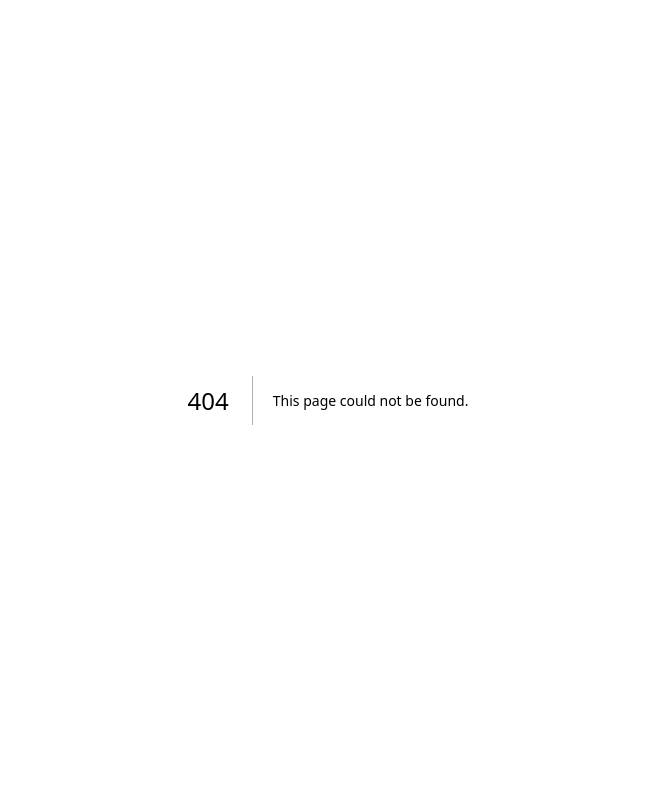
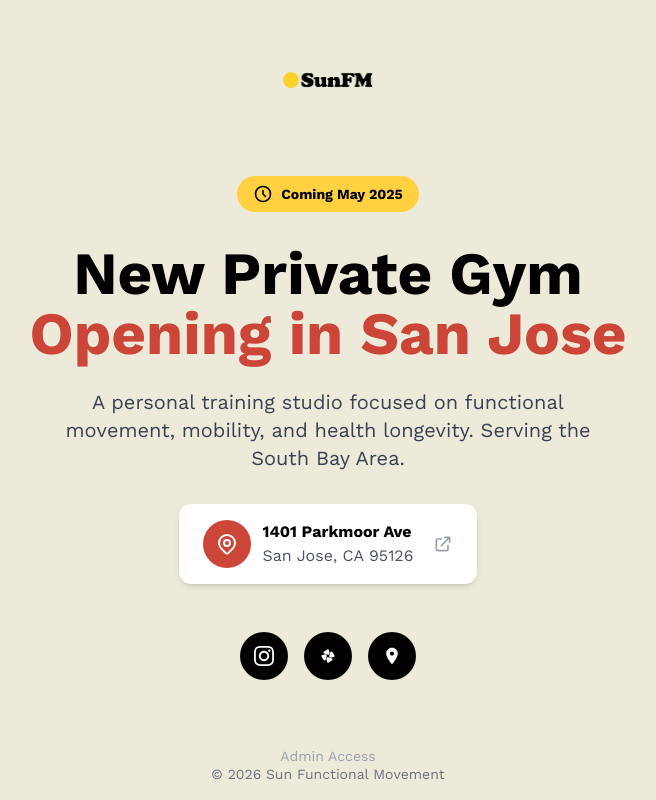
Before and after one commit to Boots-and-Buddies/sunfm-website, a Next.js app: page /coming-soon in a window 1280 px wide. Before the commit this address had no page. Shown: the whole page, without its empty margins (312-968 px from the left). Built offline with nearby package versions, Linux system fonts and the light colour scheme.

Commit message:
Waiting page

```diff
--- /dev/null
+++ b/src/app/coming-soon/page.tsx
@@ -0,0 +1,223 @@
+"use client";
+
+import { useState } from "react";
+import { useRouter } from "next/navigation";
+import Image from "next/image";
+
+export default function ComingSoonPage() {
+  const [showLogin, setShowLogin] = useState(false);
+  const [password, setPassword] = useState("");
+  const [error, setError] = useState("");
+  const [isLoading, setIsLoading] = useState(false);
+  const router = useRouter();
+
+  const handleLogin = async (e: React.FormEvent) => {
+    e.preventDefault();
+    setIsLoading(true);
+    setError("");
+
+    try {
+      const response = await fetch("/api/admin-login", {
+        method: "POST",
+        headers: { "Content-Type": "application/json" },
+        body: JSON.stringify({ password }),
+      });
+
+      if (response.ok) {
+        // Set a cookie/session to remember admin access
+        document.cookie = "admin_access=true; path=/; max-age=86400"; // 24 hours
+        router.push("/home");
+      } else {
+        setError("Invalid password");
+      }
+    } catch {
+      setError("Something went wrong. Please try again.");
+    } finally {
+      setIsLoading(false);
+    }
+  };
+
+  return (
+    <main className="min-h-screen bg-[#EEEADA] flex flex-col items-center justify-center px-4">
+      <div className="max-w-2xl mx-auto text-center">
+        {/* Logo */}
+        <Image
+          src="/images/logo.png"
+          alt="SunFM - Sun Functional Movement"
+          width={300}
+          height={113}
+          className="mx-auto mb-12 h-24 w-auto"
+          priority
+        />
+
+        {/* Coming Soon Badge */}
+        <div className="inline-flex items-center gap-2 bg-[#FFD140] text-black px-4 py-2 rounded-full text-sm font-bold mb-8">
+          <svg
+            className="w-5 h-5"
+            fill="none"
+            stroke="currentColor"
+            viewBox="0 0 24 24"
+          >
+            <path
+              strokeLinecap="round"
+              strokeLinejoin="round"
+              strokeWidth={2}
+              d="M12 8v4l3 3m6-3a9 9 0 11-18 0 9 9 0 0118 0z"
+            />
+          </svg>
+          Coming May 2025
+        </div>
+
+        {/* Main Headline */}
+        <h1 className="text-4xl md:text-5xl lg:text-6xl font-bold text-black mb-6">
+          New Private Gym
+          <br />
+          <span className="text-[#CB4538]">Opening in San Jose</span>
+        </h1>
+
+        {/* Subheadline */}
+        <p className="text-lg md:text-xl text-gray-700 mb-8 max-w-xl mx-auto">
+          A personal training studio focused on functional movement, mobility,
+          and health longevity. Serving the South Bay Area.
+        </p>
+
+        {/* Location Card */}
+        <a
+          href="https://maps.app.goo.gl/19dXxEMB8WddyoyJ6"
+          target="_blank"
+          rel="noopener noreferrer"
+          className="inline-flex items-center gap-3 bg-white rounded-xl px-6 py-4 shadow-md hover:shadow-lg transition-shadow mb-12"
+        >
+          <div className="w-12 h-12 bg-[#CB4538] rounded-full flex items-center justify-center text-white flex-shrink-0">
+            <svg
+              className="w-6 h-6"
+              fill="none"
+              stroke="currentColor"
+              viewBox="0 0 24 24"
+            >
+              <path
+                strokeLinecap="round"
+                strokeLinejoin="round"
+                strokeWidth={2}
+                d="M17.657 16.657L13.414 20.9a1.998 1.998 0 01-2.827 0l-4.244-4.243a8 8 0 1111.314 0z"
+              />
+              <path
+                strokeLinecap="round"
+                strokeLinejoin="round"
+                strokeWidth={2}
+                d="M15 11a3 3 0 11-6 0 3 3 0 016 0z"
+              />
+            </svg>
+          </div>
+          <div className="text-left">
+            <p className="font-bold text-black">1401 Parkmoor Ave</p>
+            <p className="text-gray-600">San Jose, CA 95126</p>
+          </div>
+          <svg
+            className="w-5 h-5 text-gray-400 ml-2"
+            fill="none"
+            stroke="currentColor"
+            viewBox="0 0 24 24"
+          >
+            <path
+              strokeLinecap="round"
+              strokeLinejoin="round"
+              strokeWidth={2}
+              d="M10 6H6a2 2 0 00-2 2v10a2 2 0 002 2h10a2 2 0 002-2v-4M14 4h6m0 0v6m0-6L10 14"
+            />
+          </svg>
+        </a>
+
+        {/* Social Links */}
+        <div className="flex items-center justify-center gap-4 mb-16">
+          <a
+            href="https://www.instagram.com/jeffsunfitness/"
+            target="_blank"
+            rel="noopener noreferrer"
+            className="w-12 h-12 bg-black text-white rounded-full flex items-center justify-center hover:bg-[#CB4538] transition-colors"
+            aria-label="Instagram"
+          >
+            <svg className="w-5 h-5" fill="currentColor" viewBox="0 0 24 24">
+              <path d="M12 2.163c3.204 0 3.584.012 4.85.07 3.252.148 4.771 1.691 4.919 4.919.058 1.265.069 1.645.069 4.849 0 3.205-.012 3.584-.069 4.849-.149 3.225-1.664 4.771-4.919 4.919-1.266.058-1.644.07-4.85.07-3.204 0-3.584-.012-4.849-.07-3.26-.149-4.771-1.699-4.919-4.92-.058-1.265-.07-1.644-.07-4.849 0-3.204.013-3.583.07-4.849.149-3.227 1.664-4.771 4.919-4.919 1.266-.057 1.645-.069 4.849-.069zm0-2.163c-3.259 0-3.667.014-4.947.072-4.358.2-6.78 2.618-6.98 6.98-.059 1.281-.073 1.689-.073 4.948 0 3.259.014 3.668.072 4.948.2 4.358 2.618 6.78 6.98 6.98 1.281.058 1.689.072 4.948.072 3.259 0 3.668-.014 4.948-.072 4.354-.2 6.782-2.618 6.979-6.98.059-1.28.073-1.689.073-4.948 0-3.259-.014-3.667-.072-4.947-.196-4.354-2.617-6.78-6.979-6.98-1.281-.059-1.69-.073-4.949-.073zm0 5.838c-3.403 0-6.162 2.759-6.162 6.162s2.759 6.163 6.162 6.163 6.162-2.759 6.162-6.163c0-3.403-2.759-6.162-6.162-6.162zm0 10.162c-2.209 0-4-1.79-4-4 0-2.209 1.791-4 4-4s4 1.791 4 4c0 2.21-1.791 4-4 4zm6.406-11.845c-.796 0-1.441.645-1.441 1.44s.645 1.44 1.441 1.44c.795 0 1.439-.645 1.439-1.44s-.644-1.44-1.439-1.44z" />
+            </svg>
+          </a>
+          <a
+            href="https://www.yelp.com/biz/jeff-sun-fitness-sunnyvale"
+            target="_blank"
+            rel="noopener noreferrer"
+            className="w-12 h-12 bg-black text-white rounded-full flex items-center justify-center hover:bg-[#CB4538] transition-colors"
+            aria-label="Yelp"
+          >
+            <svg className="w-5 h-5" fill="currentColor" viewBox="0 0 24 24">
+              <path d="M20.16 12.594l-4.995 1.433c-.96.276-1.94-.8-1.665-1.76l1.433-4.995c.276-.96 1.665-1.093 2.206-.211l2.82 4.612c.54.88-.14 1.796-1.8.921zM12.594 3.84l1.433 4.995c.276.96-.8 1.94-1.76 1.665l-4.995-1.433c-.96-.276-1.093-1.665-.211-2.206l4.612-2.82c.88-.54 1.796.14.921 1.8zM3.84 11.406l4.995-1.433c.96-.276 1.94.8 1.665 1.76l-1.433 4.995c-.276.96-1.665 1.093-2.206.211l-2.82-4.612c-.54-.88.14-1.796 1.8-.921zM11.406 20.16l-1.433-4.995c-.276-.96.8-1.94 1.76-1.665l4.995 1.433c.96.276 1.093 1.665.211 2.206l-4.612 2.82c-.88.54-1.796-.14-.921-1.8z" />
+            </svg>
+          </a>
+          <a
+            href="https://maps.app.goo.gl/19dXxEMB8WddyoyJ6"
+            target="_blank"
+            rel="noopener noreferrer"
+            className="w-12 h-12 bg-black text-white rounded-full flex items-center justify-center hover:bg-[#CB4538] transition-colors"
+            aria-label="Google Maps"
+          >
+            <svg className="w-5 h-5" fill="currentColor" viewBox="0 0 24 24">
+              <path d="M12 2C8.13 2 5 5.13 5 9c0 5.25 7 13 7 13s7-7.75 7-13c0-3.87-3.13-7-7-7zm0 9.5c-1.38 0-2.5-1.12-2.5-2.5s1.12-2.5 2.5-2.5 2.5 1.12 2.5 2.5-1.12 2.5-2.5 2.5z" />
+            </svg>
+          </a>
+        </div>
+
+        {/* Admin Login Toggle */}
+        {!showLogin ? (
+          <button
+            onClick={() => setShowLogin(true)}
+            className="text-gray-400 text-sm hover:text-gray-600 transition-colors"
+          >
+            Admin Access
+          </button>
+        ) : (
+          <div className="max-w-sm mx-auto">
+            <form onSubmit={handleLogin} className="space-y-4">
+              <div>
+                <input
+                  type="password"
+                  value={password}
+                  onChange={(e) => setPassword(e.target.value)}
+                  placeholder="Enter admin password"
+                  className="w-full px-4 py-3 rounded-xl border border-gray-300 focus:outline-none focus:ring-2 focus:ring-[#FFD140] focus:border-transparent"
+                  autoFocus
+                />
+              </div>
+              {error && <p className="text-red-500 text-sm">{error}</p>}
+              <div className="flex gap-3">
+                <button
+                  type="button"
+                  onClick={() => {
+                    setShowLogin(false);
+                    setPassword("");
+                    setError("");
+                  }}
+                  className="flex-1 px-4 py-3 rounded-xl border border-gray-300 text-gray-600 hover:bg-gray-100 transition-colors"
+                >
+                  Cancel
+                </button>
+                <button
+                  type="submit"
+                  disabled={isLoading}
+                  className="flex-1 px-4 py-3 rounded-xl bg-black text-white font-medium hover:bg-gray-800 transition-colors disabled:opacity-50"
+                >
+                  {isLoading ? "..." : "Login"}
+                </button>
+              </div>
+            </form>
+          </div>
+        )}
+      </div>
+
+      {/* Footer */}
+      <footer className="absolute bottom-4 text-center">
+        <p className="text-gray-500 text-sm">
+          &copy; {new Date().getFullYear()} Sun Functional Movement
+        </p>
+      </footer>
+    </main>
+  );
+}
```
